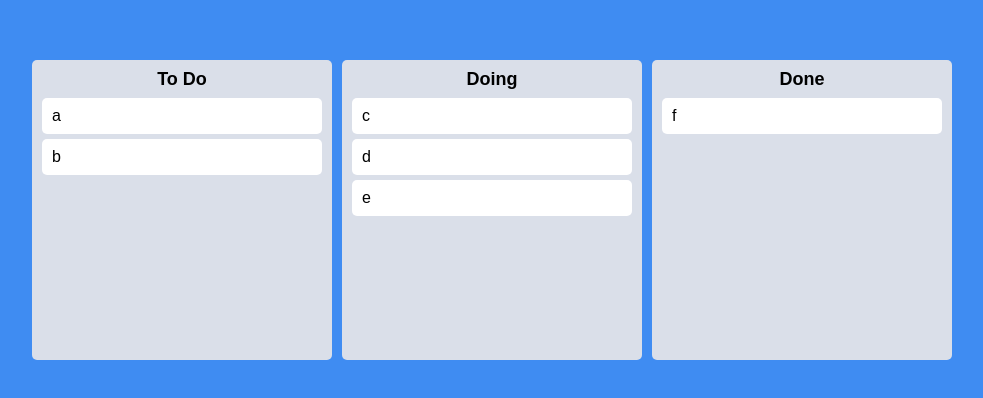
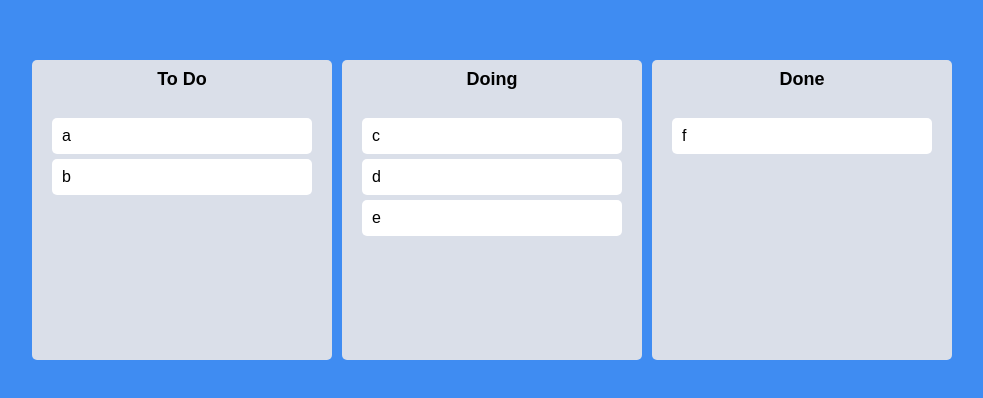
Before and after one commit to wjddms4107/react-master, a React (Create React App) app: page / in a window 1280 px wide. Shown: the part 190-588 px from the top of the page, without its empty margins (268-1251 px from the left). Built offline with nearby package versions, Linux system fonts and the light colour scheme.

Commit message:
[feat] snapshot 적용

```diff
--- a/src/Components/Board.tsx
+++ b/src/Components/Board.tsx
@@ -14,13 +14,18 @@
     <Wrapper>
       <Title>{boardId}</Title>
       <Droppable droppableId={boardId}>
-        {(magic) => (
-          <div ref={magic.innerRef} {...magic.droppableProps}>
+        {(magic, info) => (
+          <Area
+            isDraggingOver={info.isDraggingOver}
+            isDraggingFromThis={Boolean(info.draggingFromThisWith)}
+            ref={magic.innerRef}
+            {...magic.droppableProps}
+          >
             {toDos.map((toDo, index) => (
               <DragabbleCard key={toDo} index={index} toDo={toDo} />
             ))}
             {magic.placeholder}
-          </div>
+          </Area>
         )}
       </Droppable>
     </Wrapper>
@@ -29,11 +34,13 @@
 
 const Wrapper = styled.div`
   width: 300px;
-  padding: 20px 10px;
-  padding-top: 10px;
+  padding: 10px 0px;
   background-color: ${(props) => props.theme.boardColor};
   border-radius: 5px;
   min-height: 300px;
+  display: flex;
+  flex-direction: column;
+  overflow: hidden;
 `;
 
 const Title = styled.h2`
@@ -43,4 +50,22 @@
   font-size: 18px;
 `;
 
+interface IAreaProps {
+  isDraggingFromThis: boolean;
+  isDraggingOver: boolean;
+}
+
+const Area = styled.div<IAreaProps>`
+  padding: 10px;
+  background-color: ${(props) =>
+    props.isDraggingOver
+      ? "#dfe6e9"
+      : props.isDraggingFromThis
+      ? "#b2bec3"
+      : "transparent"};
+  flex-grow: 1;
+  transition: background-color 0.3s ease-in-out;
+  padding: 20px;
+`;
+
 export default Board;
--- a/src/Components/DragabbleCard.tsx
+++ b/src/Components/DragabbleCard.tsx
@@ -11,8 +11,9 @@
 function DragabbleCard({ toDo, index }: IDragabbleCardProps) {
   return (
     <Draggable key={toDo} draggableId={toDo} index={index}>
-      {(magic) => (
+      {(magic, info) => (
         <Card
+          isDragging={info.isDragging}
           ref={magic.innerRef}
           {...magic.dragHandleProps}
           {...magic.draggableProps}
@@ -24,11 +25,14 @@
   );
 }
 
-const Card = styled.div`
+const Card = styled.div<{ isDragging: boolean }>`
   border-radius: 5px;
   margin-bottom: 5px;
-  padding: 10px 10px;
-  background-color: ${(props) => props.theme.cardColor};
+  padding: 10px;
+  background-color: ${(props) =>
+    props.isDragging ? "#e4f2ff" : props.theme.cardColor};
+  box-shadow: ${(props) =>
+    props.isDragging ? "0px 2px 5px rgba(0, 0, 0, 0.05)" : "none"};
 `;
 
 export default React.memo(DragabbleCard);
```
